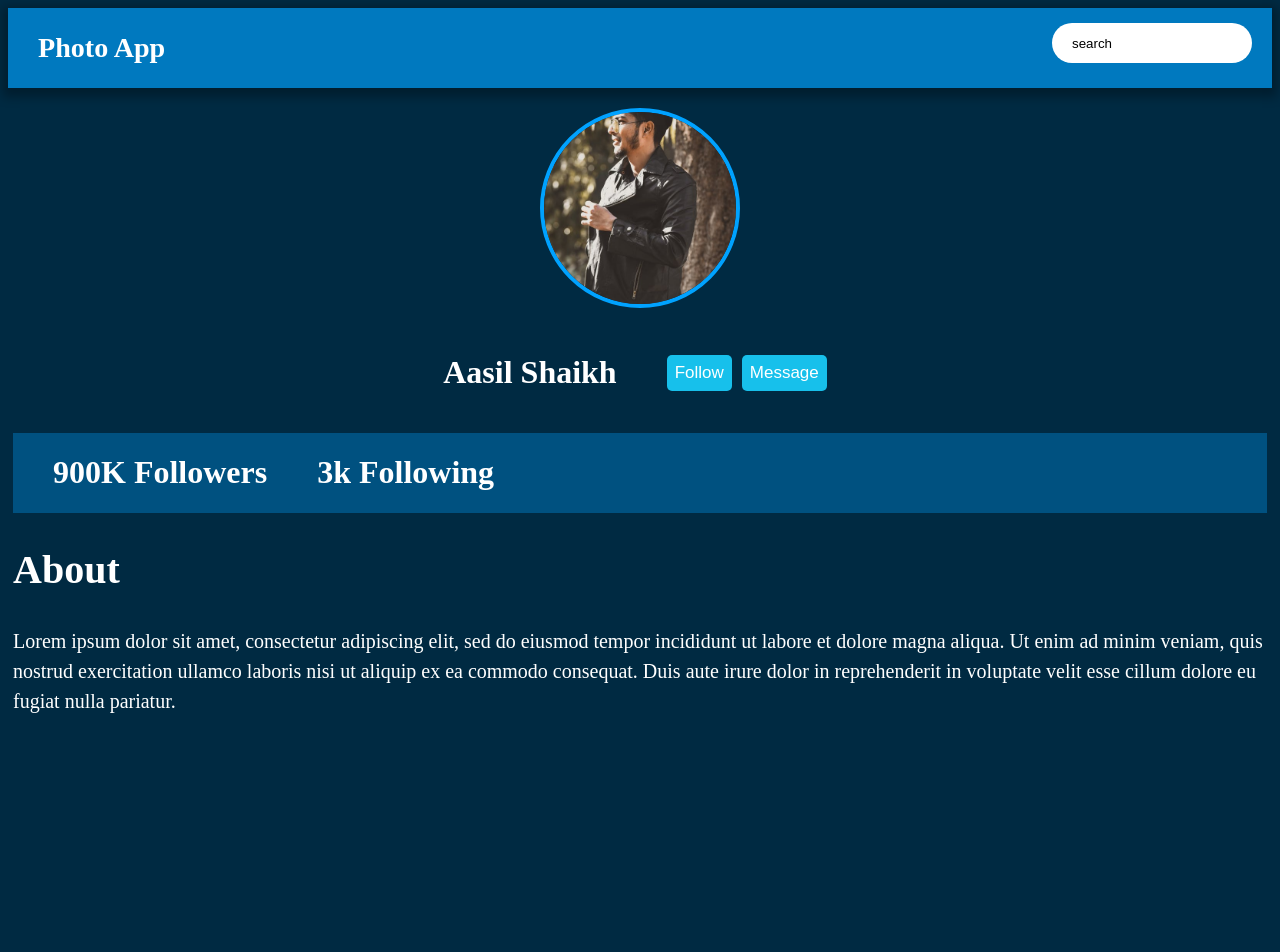
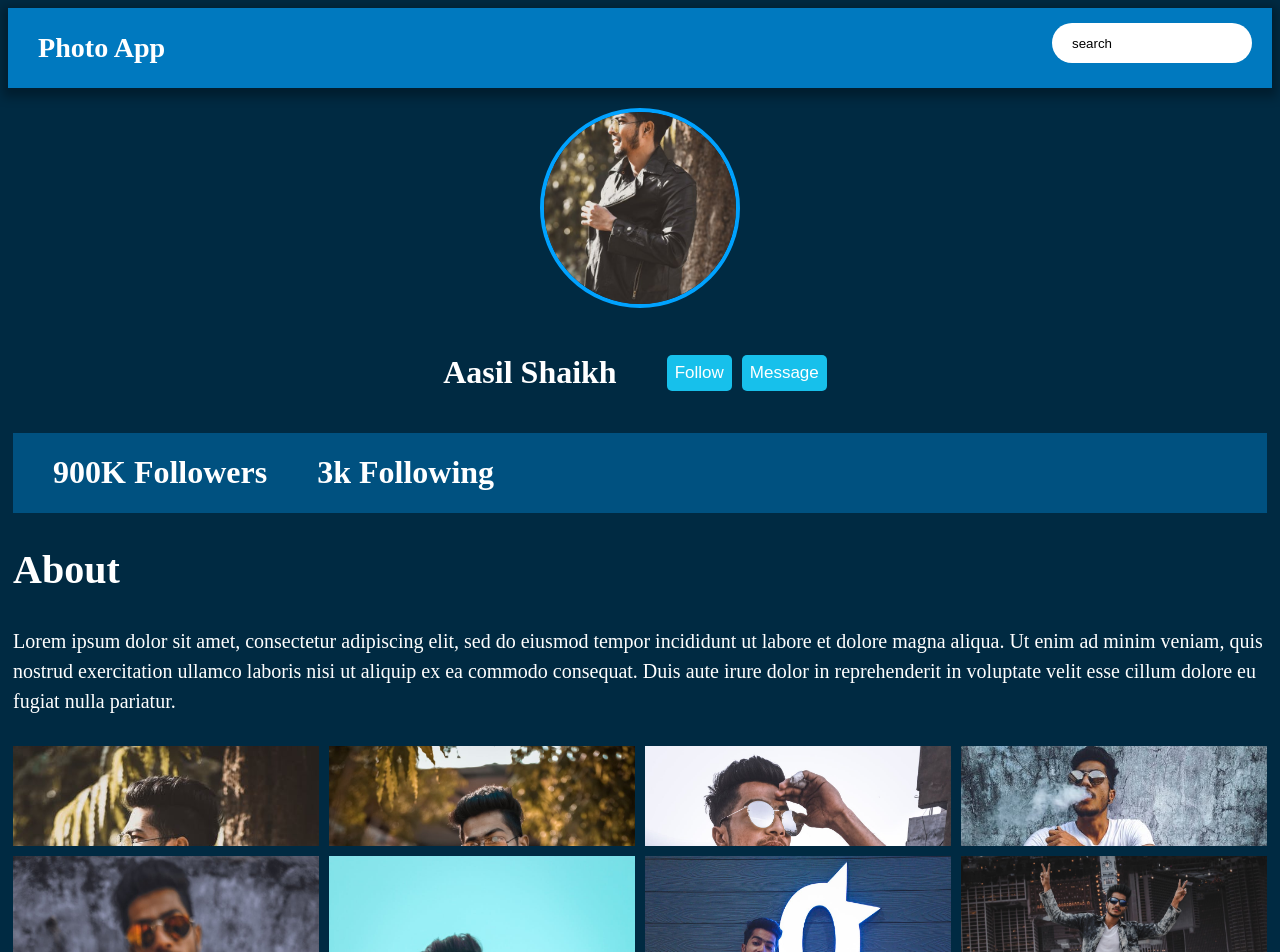
Before and after one commit to Jytang10/photo-sharing-social-media-app, a React (Create React App) app: page /Aasil_Shaikh in a window 1280 px wide. Shown: the top 952 px of the page. Before the commit the page ends 800 px from the top, so only its background shows below. Built offline with nearby package versions, Linux system fonts and the light colour scheme; data requests are answered from the project's data file.

Commit message:
Added PersonDetailAlbum component

```diff
--- a/src/components/PersonDetail.js
+++ b/src/components/PersonDetail.js
@@ -1,6 +1,7 @@
 import React, { Component } from 'react'
 import {personDetail} from '../actions';
 import {connect} from 'react-redux';
+import PersonDetailAlbum from './PersonDetailAlbum';
 
 class PersonDetail extends Component {
 
@@ -35,6 +36,9 @@ class PersonDetail extends Component {
                     </div>
                   </div>
                 </div>
+                <div>
+                  <PersonDetailAlbum photo={p.albums} name={p.name}></PersonDetailAlbum>
+                </div>
               </div>
             )
           })
--- /dev/null
+++ b/src/components/PersonDetailAlbum.js
@@ -0,0 +1,22 @@
+import React, { Component } from 'react'
+
+class PersonDetailAlbum extends Component {
+
+  render() {
+    return (
+      <div className="detailAlbumsListContainer">
+        {
+          this.props.photo.map(pic => {
+            return (
+              <div className="detailSinglePicContainer" key={pic.cover}>
+                <img src={`Albums/${this.props.name}/${pic.cover}.jpeg`} alt="Photo" className="detailsAlbumPic"/>
+              </div>
+            )
+          })
+        }
+      </div>
+    )
+  }
+}
+
+export default PersonDetailAlbum
```
